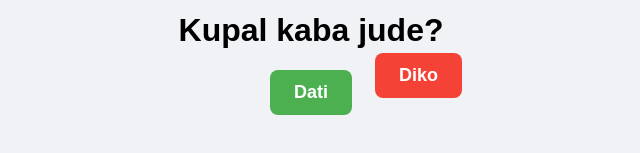
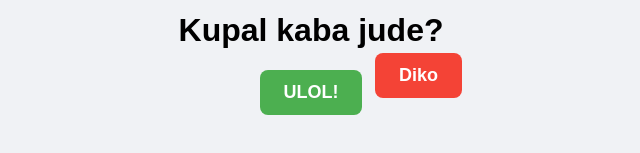
Before and after one commit to Markjade33s/Jude-Bogo, a plain HTML site: page index.html in a window 1280 px wide. Shown: the part 347-500 px from the top of the page, without its empty margins (329-969 px from the left). Drawn offline with Linux system fonts and the light colour scheme.

Commit message:
Change button text and modal content
Updated button text and modal message.

```diff
--- a/index.html
+++ b/index.html
@@ -94,7 +94,7 @@
   <h1>Kupal kaba jude?</h1>
 
   <div class="container">
-    <button id="staticBtn" class="btn btn-static">Dati</button>
+    <button id="staticBtn" class="btn btn-static">ULOL!</button>
     <button id="dodgeBtn" class="btn btn-dodge" style="top: 50%; left: 55%;">Diko</button>
   </div>
 
```
